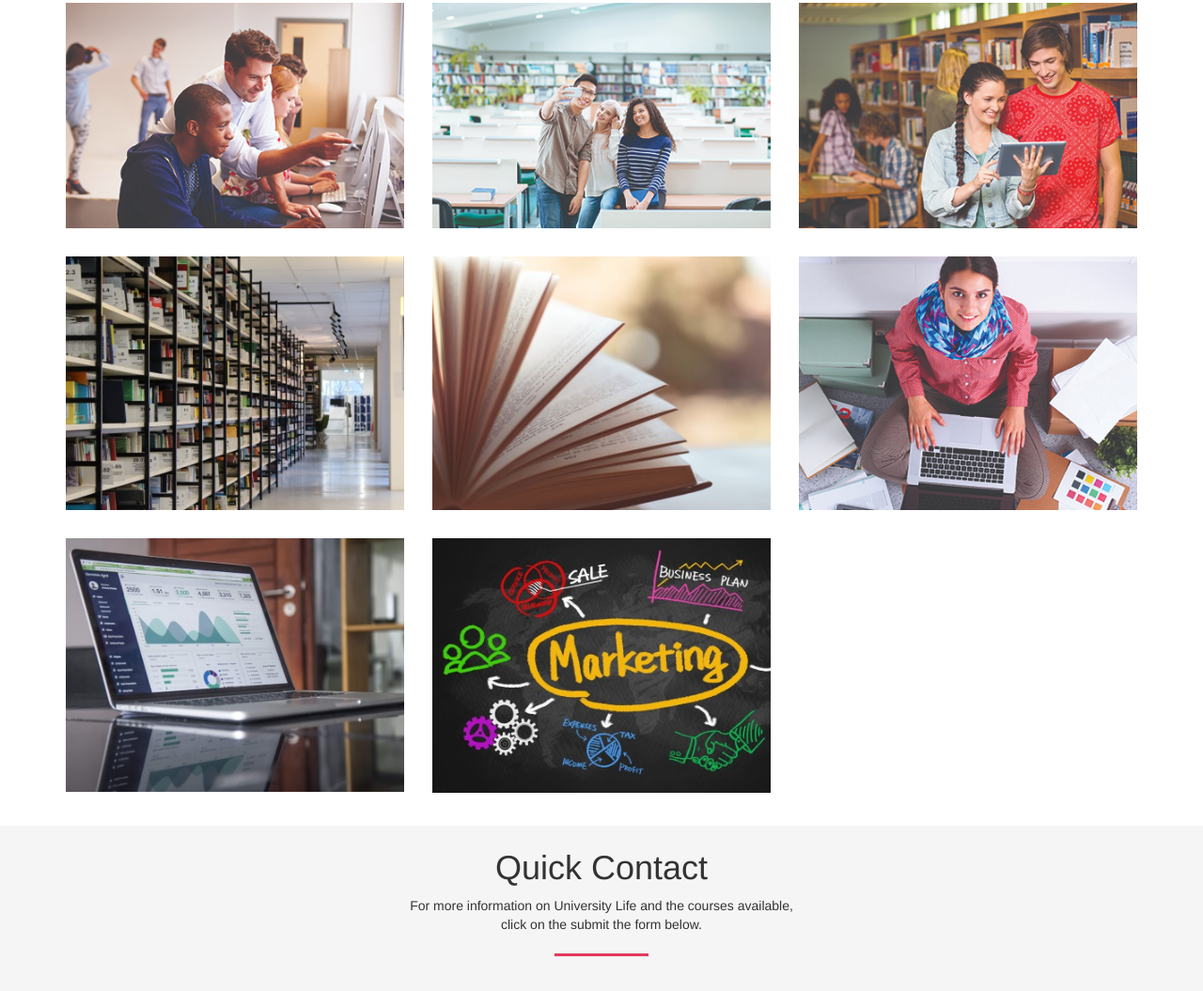
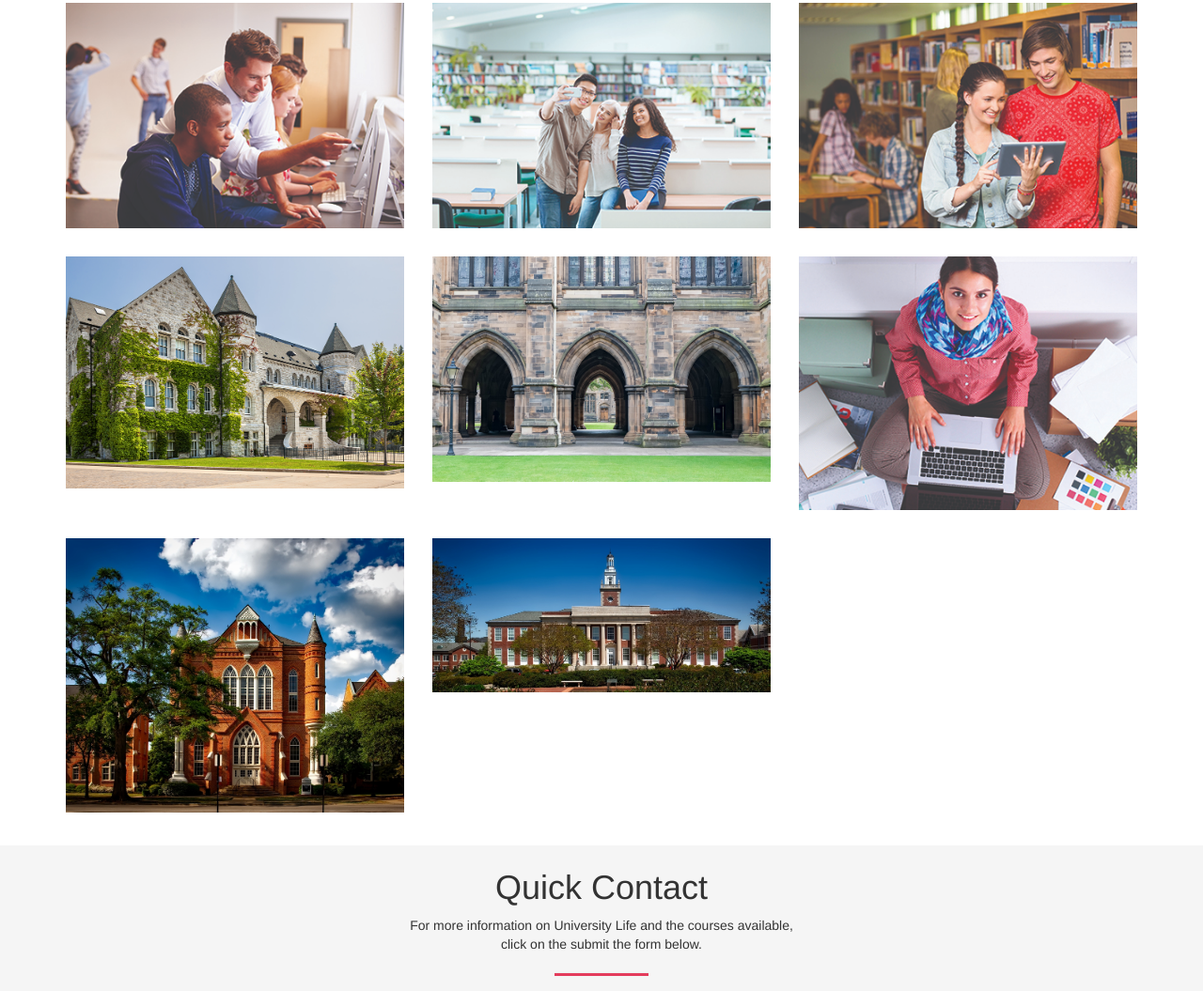
Before and after one commit to ricoheurope/ricoheurope.github.io, a plain HTML site: page index.html in a window 1280 px wide. Shown: the part 1858-2913 px from the top of the page at 94% size. Drawn offline with nearby package versions, Linux system fonts and the light colour scheme.

Commit message:
changed the pics from our academics domains

```diff
--- a/index.html
+++ b/index.html
@@ -240,11 +240,11 @@
 						</div>
 						<div class="filimg mix category-2  col-md-4 col-sm-4 col-xs-12"
 							data-myorder="8">
-							<img src="img/lit4.jpg" class="img-responsive">
+							<img src="img/Ontario.jpg" class="img-responsive">
 						</div>
 						<div class="filimg mix category-2 col-md-4 col-sm-4 col-xs-12"
 							data-myorder="8">
-							<img src="img/lit1.jpg" class="img-responsive">
+							<img src="img/Glasgow.jpg" class="img-responsive">
 						</div>
 						<div class="filimg mix category-2  col-md-4 col-sm-4 col-xs-12"
 							data-myorder="8">
@@ -252,11 +252,11 @@
 						</div>
 						<div class="filimg mix category-3  col-md-4 col-sm-4 col-xs-12"
 							data-myorder="8">
-							<img src="img/mar2.jpg" class="img-responsive">
+							<img src="img/Alabama.jpg" class="img-responsive">
 						</div>
 						<div class="filimg mix category-3  col-md-4 col-sm-4 col-xs-12"
 							data-myorder="8">
-							<img src="img/mar1.jpg" class="img-responsive">
+							<img src="img/Ross.jpg" class="img-responsive">
 						</div>
 					</div>
 				</div>
```
Also changed, not shown: img/Alabama.jpg (added), img/Glasgow.jpg (added), img/Ontario.jpg (added), img/Ross.jpg (added).
